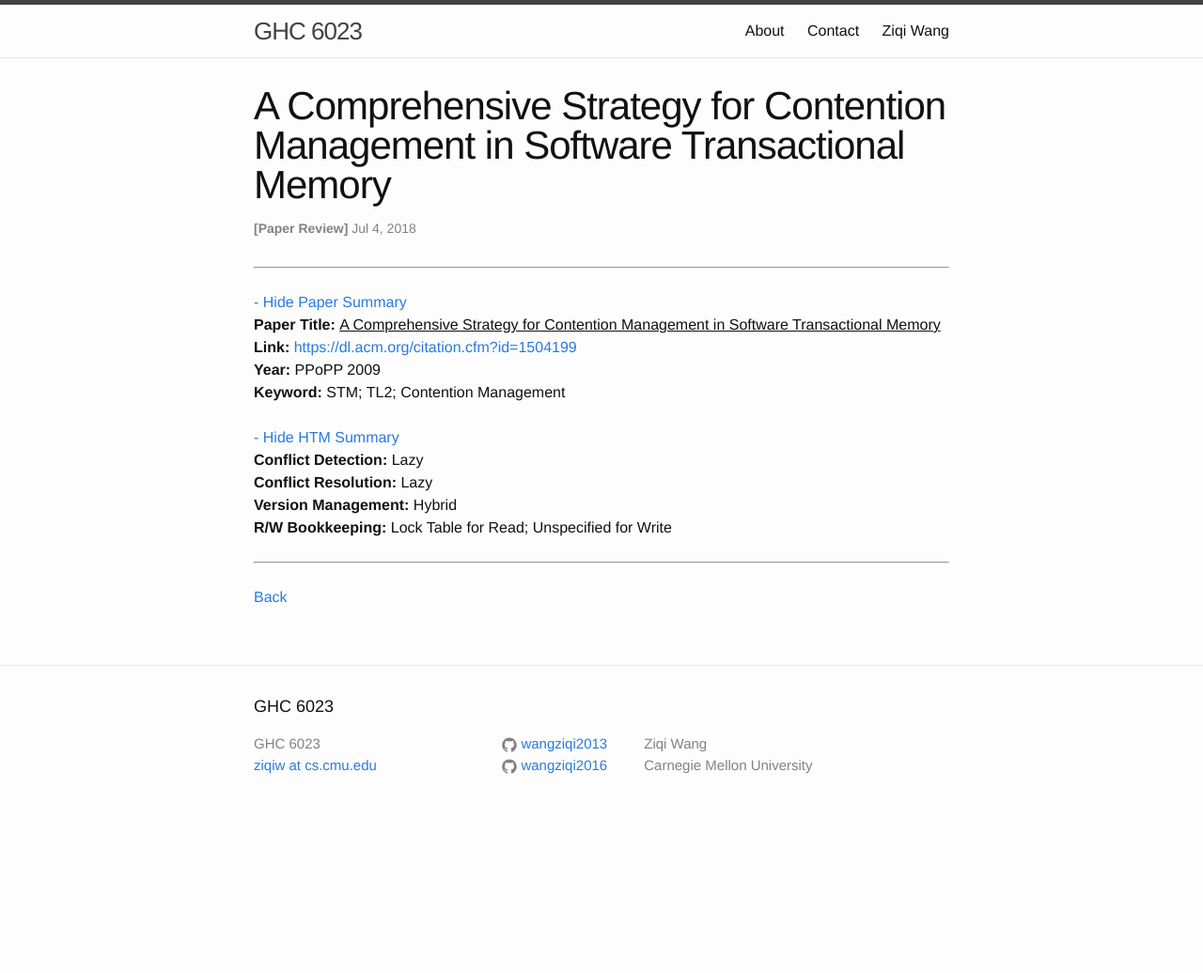
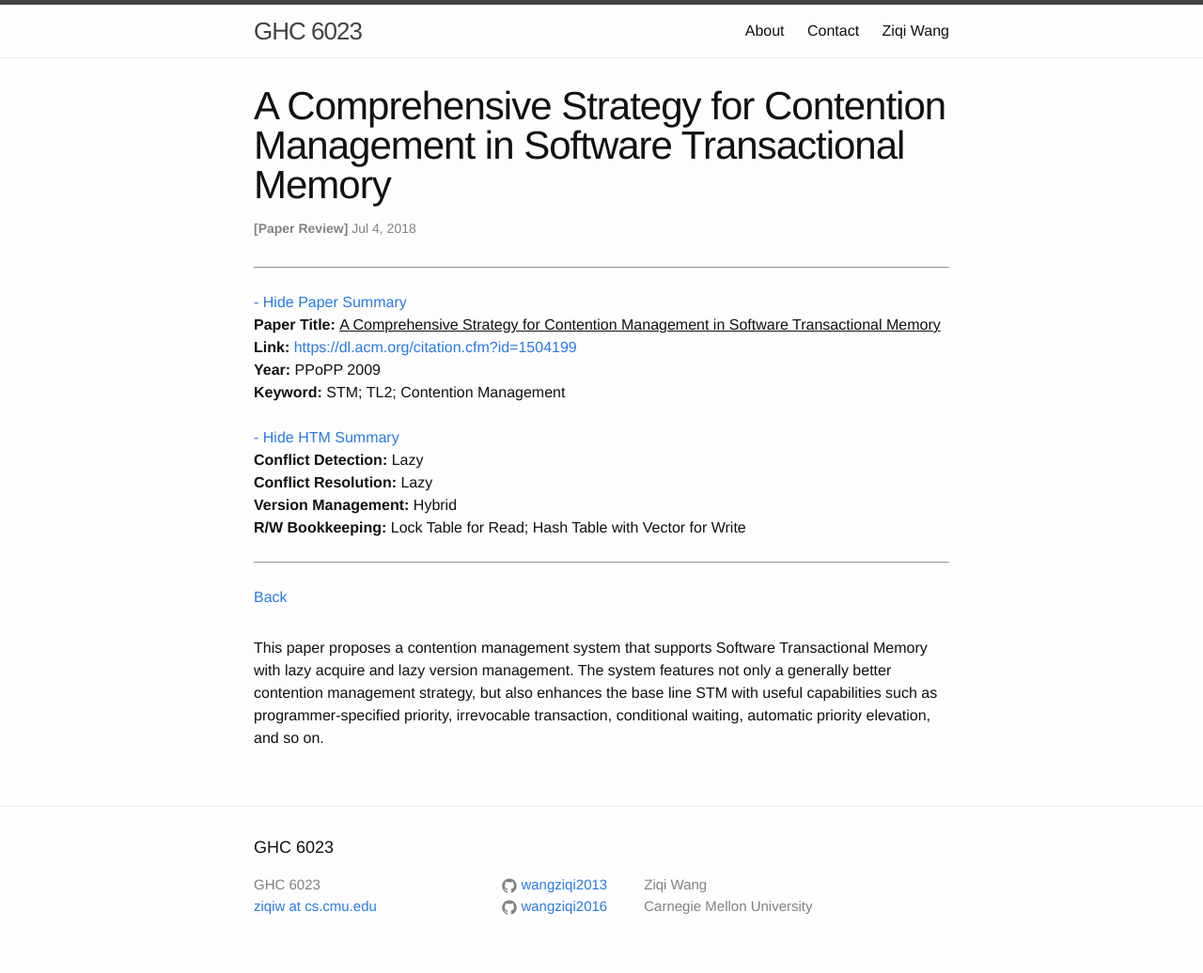
Before and after one commit to wangziqi2013/wangziqi2013.github.io, a Jekyll site: the page built from _posts/2018-07-03-A-Comprehensive-Strategy-for-Contention-Management-In-STM.markdown, in a window 1280 px wide. Shown: the whole page at 94% size. Built offline with Jekyll 4.4.1, drawn with Linux system fonts in a browser that asks for light colours; before the commit the page ends 900 px from its top, so only the background shows below that.

Commit message:
Working on first paragraph

```diff
--- a/_posts/2018-07-03-A-Comprehensive-Strategy-for-Contention-Management-In-STM.markdown
+++ b/_posts/2018-07-03-A-Comprehensive-Strategy-for-Contention-Management-In-STM.markdown
@@ -7,8 +7,13 @@ paper_title: "A Comprehensive Strategy for Contention Management in Software Tra
 paper_link: https://dl.acm.org/citation.cfm?id=1504199
 paper_keyword: STM; TL2; Contention Management
 paper_year: PPoPP 2009
-rw_set: Lock Table for Read; Unspecified for Write
+rw_set: Lock Table for Read; Hash Table with Vector for Write
 htm_cd: Lazy
 htm_cr: Lazy
 version_mgmt: Hybrid
 ---
+
+This paper proposes a contention management system that supports Software Transactional Memory with lazy acquire
+and lazy version management. The system features not only a generally better contention management strategy, but
+also enhances the base line STM with useful capabilities such as programmer-specified priority, irrevocable transaction,
+conditional waiting, automatic priority elevation, and so on.
```
